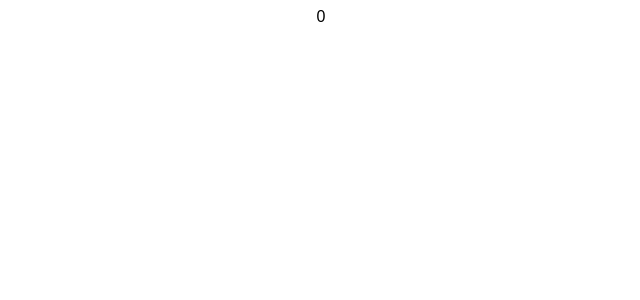
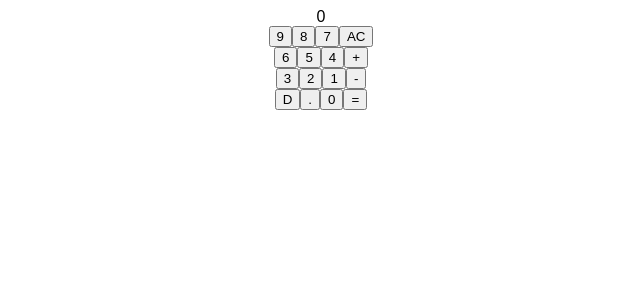
Before and after one commit to tokitsu/calculate-react-typescript, a React (Create React App) app: page / in a window 1280 px wide. Shown: the top 300 px of the page, without its empty margins (319-959 px from the left). Built offline with nearby package versions, Linux system fonts and the light colour scheme.

Commit message:
add button in calculator

```diff
--- a/src/components/ButtonPanel.tsx
+++ b/src/components/ButtonPanel.tsx
@@ -1,3 +1,32 @@
-export const ButtonPanel = () => {
-  return <div></div>;
+export const ButtonPanel = (props: {
+  buttonHandler: (code: string) => void;
+}) => {
+  return (
+    <div>
+      <div>
+        <button onClick={() => props.buttonHandler("9")}>9</button>
+        <button onClick={() => props.buttonHandler("8")}>8</button>
+        <button onClick={() => props.buttonHandler("7")}>7</button>
+        <button onClick={() => props.buttonHandler("AC")}>AC</button>
+      </div>
+      <div>
+        <button onClick={() => props.buttonHandler("6")}>6</button>
+        <button onClick={() => props.buttonHandler("5")}>5</button>
+        <button onClick={() => props.buttonHandler("4")}>4</button>
+        <button onClick={() => props.buttonHandler("+")}>+</button>
+      </div>
+      <div>
+        <button onClick={() => props.buttonHandler("3")}>3</button>
+        <button onClick={() => props.buttonHandler("2")}>2</button>
+        <button onClick={() => props.buttonHandler("1")}>1</button>
+        <button onClick={() => props.buttonHandler("-")}>-</button>
+      </div>
+      <div>
+        <button onClick={() => props.buttonHandler("D")}>D</button>
+        <button onClick={() => props.buttonHandler(".")}>.</button>
+        <button onClick={() => props.buttonHandler("0")}>0</button>
+        <button onClick={() => props.buttonHandler("=")}>=</button>
+      </div>
+    </div>
+  );
 };
--- a/src/components/Calculator.tsx
+++ b/src/components/Calculator.tsx
@@ -2,10 +2,13 @@ import { ButtonPanel } from "./ButtonPanel";
 import { Display } from "./Display";
 
 export const Calculator = () => {
+  const buttonHandler = (code: string) => {
+    console.log(code);
+  };
   return (
     <div>
-      <ButtonPanel />
       <Display />
+      <ButtonPanel buttonHandler={buttonHandler} />
     </div>
   );
 };
--- a/src/logic/calculate.ts
+++ b/src/logic/calculate.ts
@@ -1,3 +1,3 @@
 export const calculate = () => {
-  return <div></div>;
+  return 0;
 };
```
